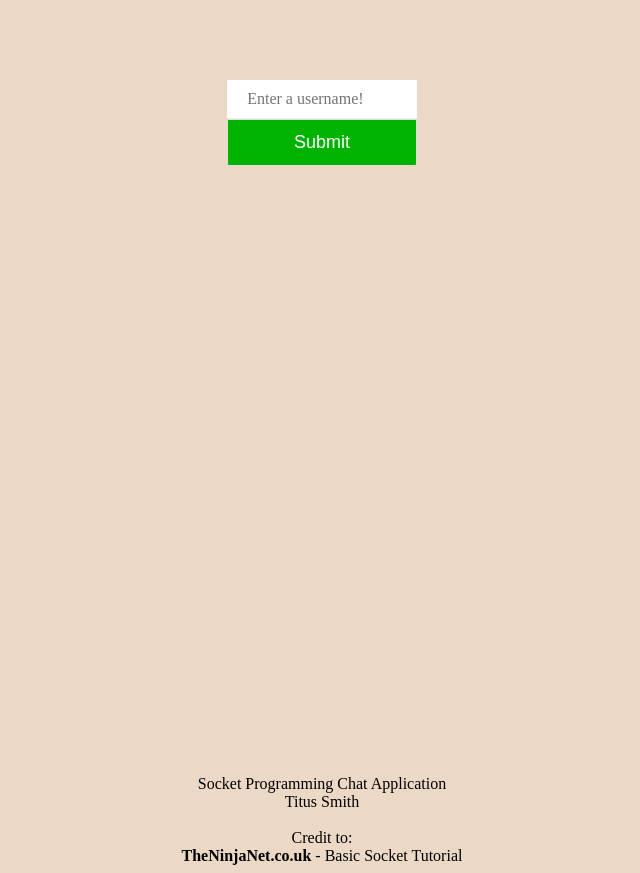
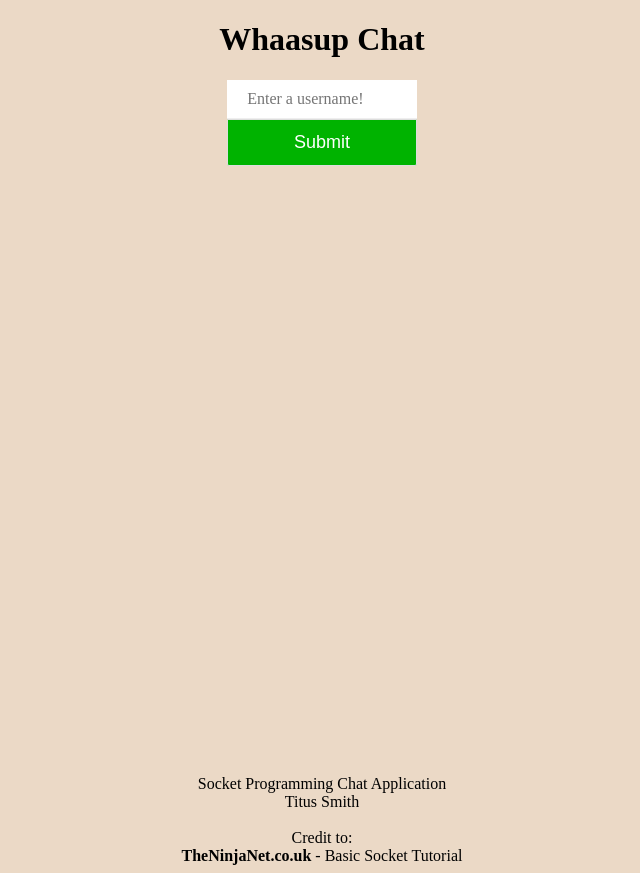
Before and after one commit to tituscsmith/socket-chat, a website: page public/index.html in a window 1280 px wide. Shown: the whole page, without its empty margins (318-958 px from the left). Drawn offline with nearby package versions, Linux system fonts and the light colour scheme; no server answers.

Commit message:
Made title visible on load

```diff
--- a/public/chat.js
+++ b/public/chat.js
@@ -93,7 +93,7 @@ usernameButton.addEventListener('click', function(){
   }
 
     chatSubtitle.innerHTML = "<br><em>" + handle.value + "</em>";
-    document.getElementById('title').style.visibility = "visible";
+    //document.getElementById('title').style.visibility = "visible";
     document.getElementById('online-box').style.visibility = "visible";
     document.getElementById('private-users').style.visibility = "visible";
 
--- a/public/index.html
+++ b/public/index.html
@@ -7,7 +7,7 @@
         <link href="/styles.css" rel="stylesheet" />
     </head>
     <body>
-<h1 id = "title"; style = "visibility:hidden; text-align: center">Whaasup Chat</h1>
+<h1 id = "title"; style = "text-align: center">Whaasup Chat</h1>
       <!-- Stylize -->
 <div id="user-bar">
   <input id="handle" type="text" placeholder="Enter a username!" style="width: 15%; margin: auto"/>
```
